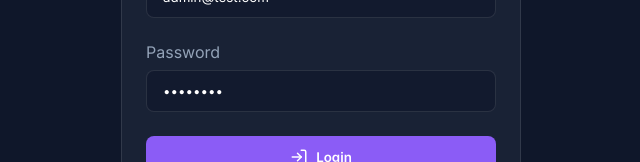
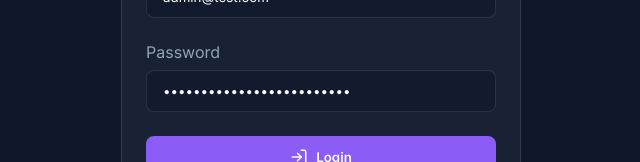
Before and after one commit to mishrashreyansh12-bit/AI_PROJECT_CHECKER, a React app in the folder frontend/: page /login in a window 1280 px wide. Shown: the part 384-546 px from the top of the page, without its empty margins (319-959 px from the left). Built offline with nearby package versions, Linux system fonts and the light colour scheme; the HTML template or start-up script is replaced by a standard one.

Commit message:
security: Update default login password to a secure, non-breached one to avoid Chrome password warnings

```diff
--- a/frontend/src/pages/Login.jsx
+++ b/frontend/src/pages/Login.jsx
@@ -6,7 +6,7 @@ import { LogIn, UserPlus } from 'lucide-react';
 export default function Login() {
   const [isLogin, setIsLogin] = useState(true);
   const [email, setEmail] = useState('admin@test.com');
-  const [password, setPassword] = useState('password');
+  const [password, setPassword] = useState('InfluenceOpsSecretPass123');
   const [name, setName] = useState('');
   const [role, setRole] = useState('influencer');
   const navigate = useNavigate();
```
Also changed, not shown: 1 other file (tests, documents, lock files or other folders).
